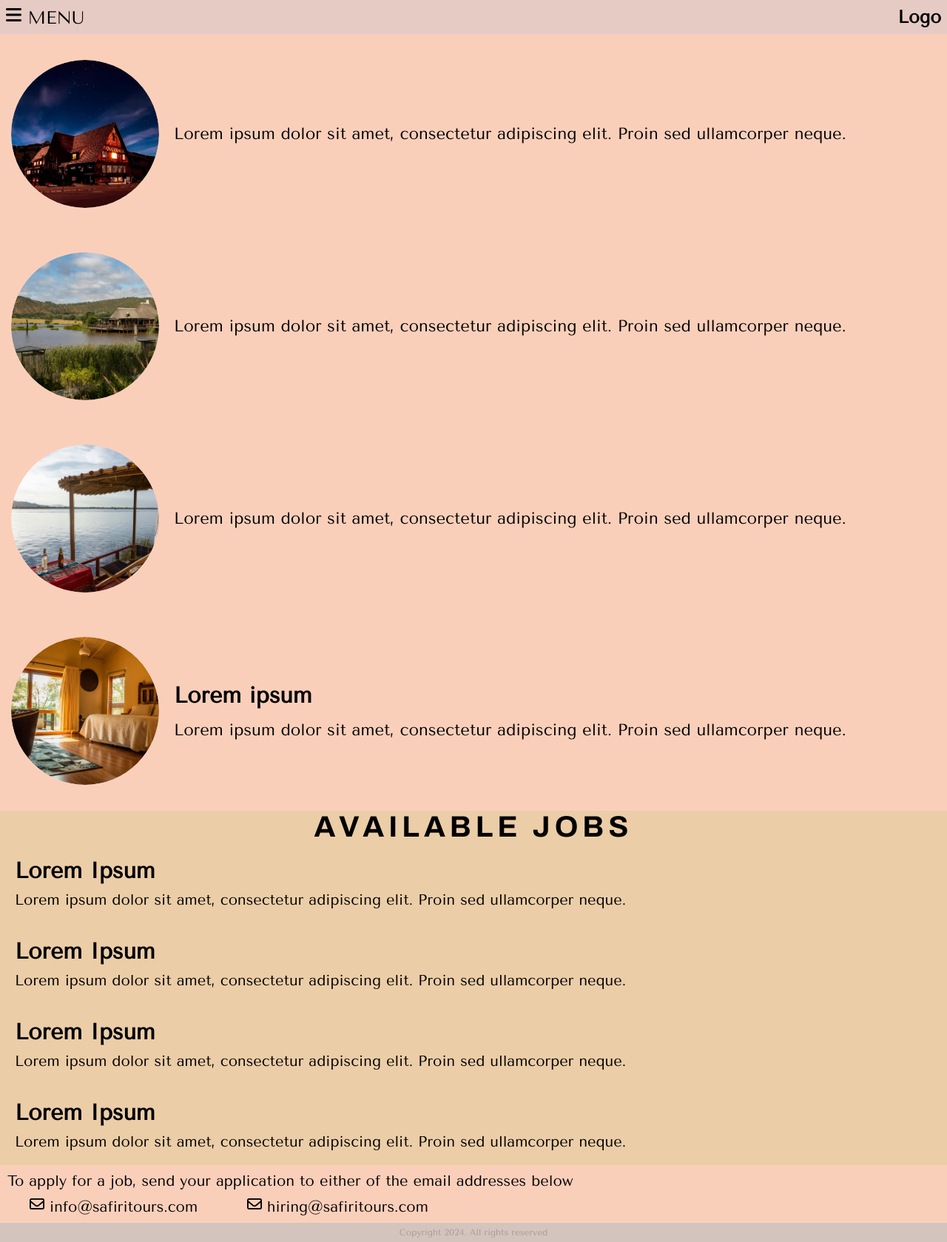
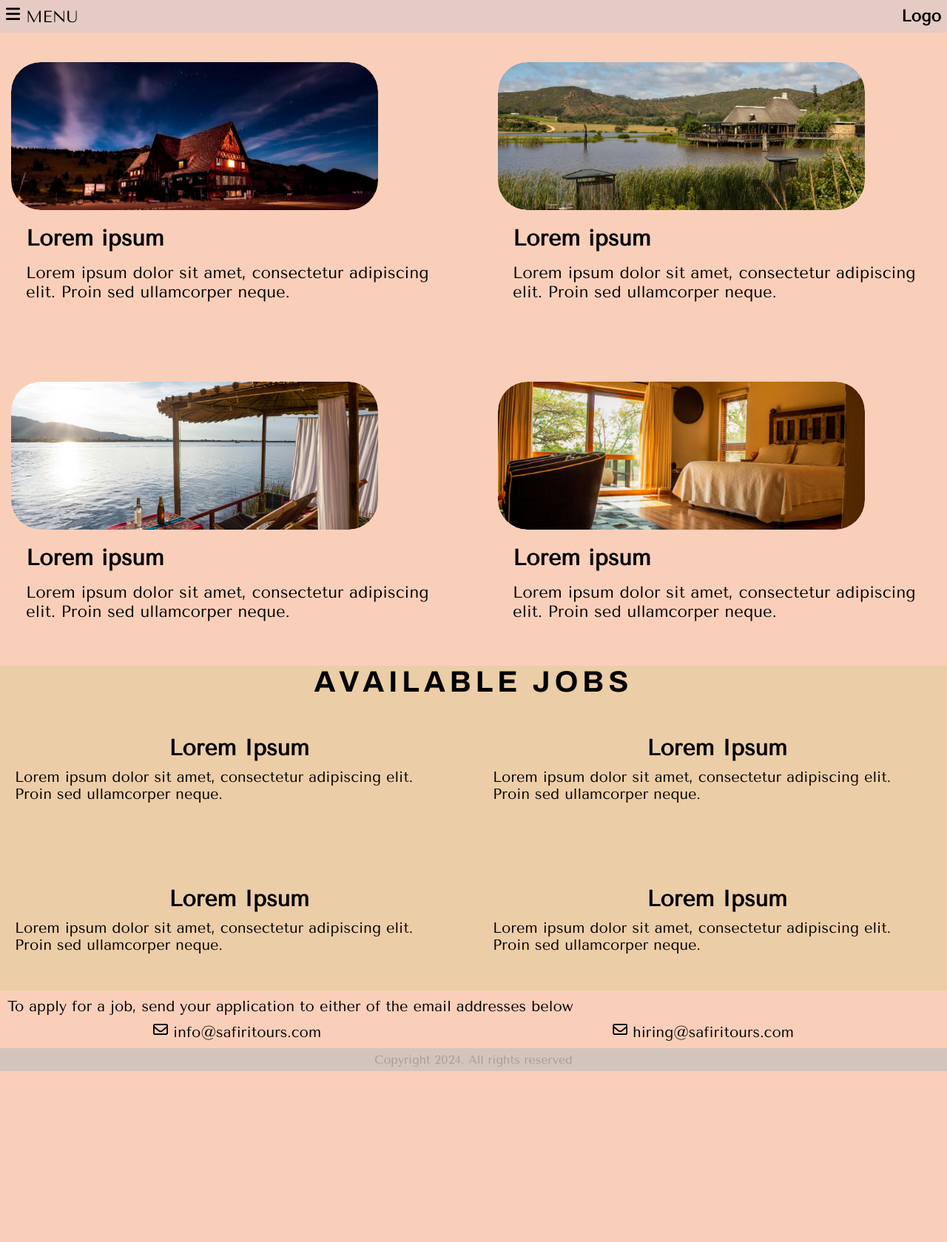
Before and after one commit to Shiku03/safiri-tours, a PHP site: page /frontend/careers.html in a window 1280 px wide. Shown: the whole page at 74% size. After the commit the page ends 1448 px from the top, so only its background shows below. Run offline with PHP 8.4, Linux system fonts and the light colour scheme; some libraries are stand-ins or nearby versions.

Commit message:
added styles to make it responsive for laptop screen

```diff
--- a/src/frontend/careers.html
+++ b/src/frontend/careers.html
@@ -39,12 +39,13 @@
             <span onclick="openSideNav()"><i class="fa-solid fa-bars"></i> MENU</span>
             <h1><span>Logo</span></h1>
         </nav>
-
+<div class="career-content-container">
     <div class="career-container">
         <div class="career-image-card">
             <img src="../images/cottage at night.jpg" alt="" class="career-image">
         </div>
         <div class="career-text">
+            <h2>Lorem ipsum</h2>
             <p>Lorem ipsum dolor sit amet, consectetur adipiscing elit. Proin sed ullamcorper neque. </p>
         </div>
     </div>
@@ -54,6 +55,7 @@
             <img src="../images/cottage.jpg" alt="" class="career-image">
         </div>
         <div class="career-text">
+            <h2>Lorem ipsum</h2>
             <p>Lorem ipsum dolor sit amet, consectetur adipiscing elit. Proin sed ullamcorper neque. </p>
         </div>
     </div>
@@ -63,9 +65,11 @@
             <img src="../images/ocean view.jpg" alt="" class="career-image">
         </div>
         <div class="career-text">
+            <h2>Lorem ipsum</h2>
             <p>Lorem ipsum dolor sit amet, consectetur adipiscing elit. Proin sed ullamcorper neque. </p>
         </div>
     </div>
+
 
     <div class="career-container">
         <div class="career-image-card">
@@ -77,9 +81,12 @@
         </div>
     </div>
 
+</div>
+
 
         <div class="jobs-section">
             <h1>AVAILABLE JOBS</h1>
+            <div class="job-card-container">
                 <div class="job-card">
                     <div class="title">
                         <h2>Lorem Ipsum</h2>
@@ -117,6 +124,8 @@
                    </div>
             </div>
 
+        </div>
+
         <div class="application">
             <p>To apply for a job, send your application to either of the email addresses below</p>
             <ul>
--- a/src/styles.css
+++ b/src/styles.css
@@ -900,11 +916,13 @@
         padding: 8px;
         justify-content: space-between;
         align-items: center;
-        font-size: 1.1rem;
+        font-size: 1.3rem;
+
 
     }
     nav.navbar span, nav.navbar h1{
-        font-size: 1.2rem;
+        font-size: 1.1rem;
+
     }
 
     nav.sidebar {
@@ -1085,7 +1103,7 @@
         text-align: center;
         background-color: #c5c0c0;
         color: #868686;
-        font-size: 12px;
+        font-size: 16px;
         opacity: 0.7;
         padding: 6px;
 
@@ -1141,22 +1159,25 @@
         font-weight: 300;
         line-height: 14px;
     }
+    .career-content-container{
+
+        display: grid;
+        grid-template-columns: repeat(2,1fr);
+        gap: 8px;
+    }
 
     .career-container {
-        width: 100vw;
-        height: 250px;
-        display: flex;
-        justify-content: space-evenly;
-        align-items: center;
+        width: 50vw;
         padding: 20px 10px;
-        margin: 10px 5px;
+        margin: 20px 5px;
     }
 
     .career-image-card {
-        width: 200px;
+        width: 80%;
         height: 200px;
-        border-radius: 50%;
+        border-radius: 40px;
         overflow: hidden;
+        text-align: center;
     }
 
     .career-text {
@@ -1187,13 +1208,21 @@
         font-family: 'Archivo', sans-serif;
         letter-spacing: 6px;
     }
+    .job-card-container{
+        display: grid;
+        grid-template-columns: repeat(2,1fr);
+        gap: 12px;
+    }
 
     .job-card {
         padding: 20px;
+        margin:30px 0;
     }
 
     .job-card .title {
         padding-bottom: 10px;
+        padding-left:12px;
+        text-align: center;
     }
 
     .job-card .description {
@@ -1206,6 +1235,11 @@
 
     .application p {
         margin-bottom: 10px;
+        font-size: 1rem;
+    }
+    .application ul{
+        display: flex;
+        justify-content: space-around;
     }
 
     .application ul li {
```
Also changed, not shown: other parts of src/styles.css (+30 -12 lines), src/frontend/index.html (+14 -13 lines). Lines whose indentation alone changed are shown as unchanged.
